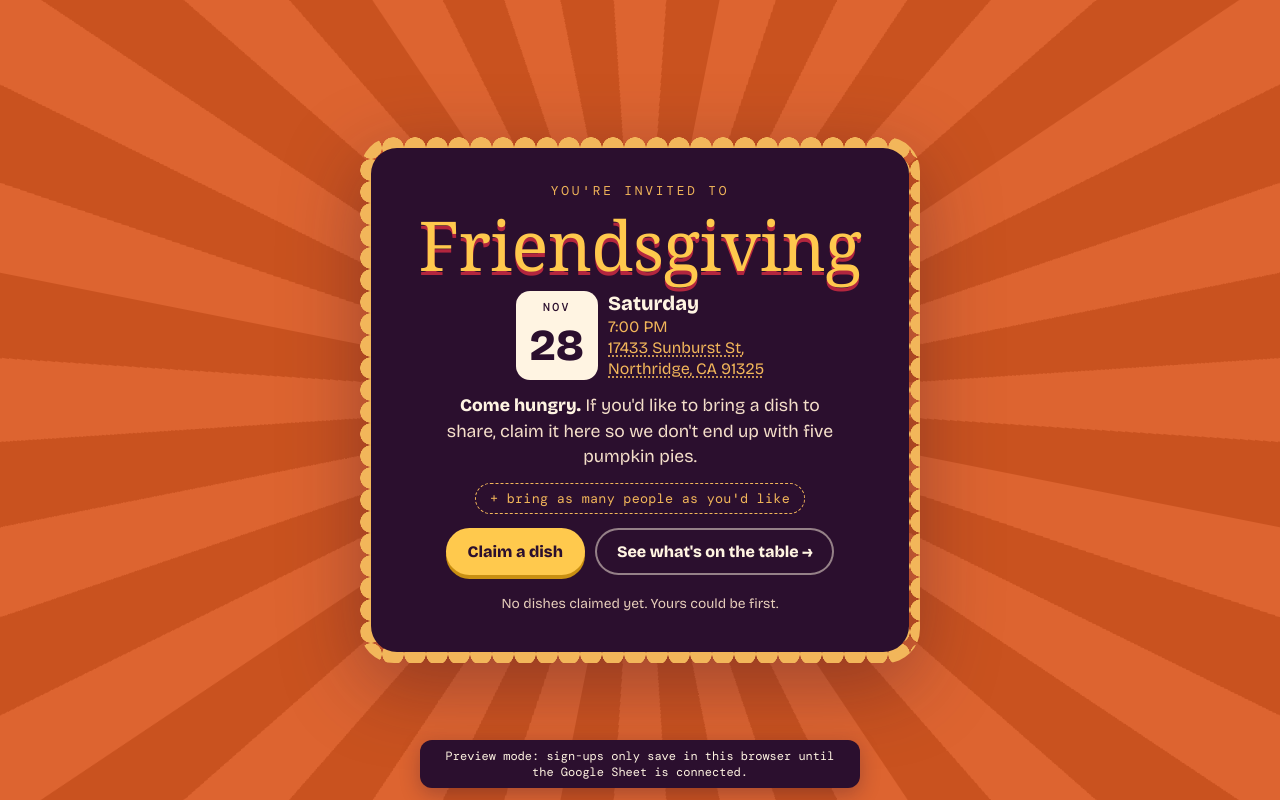
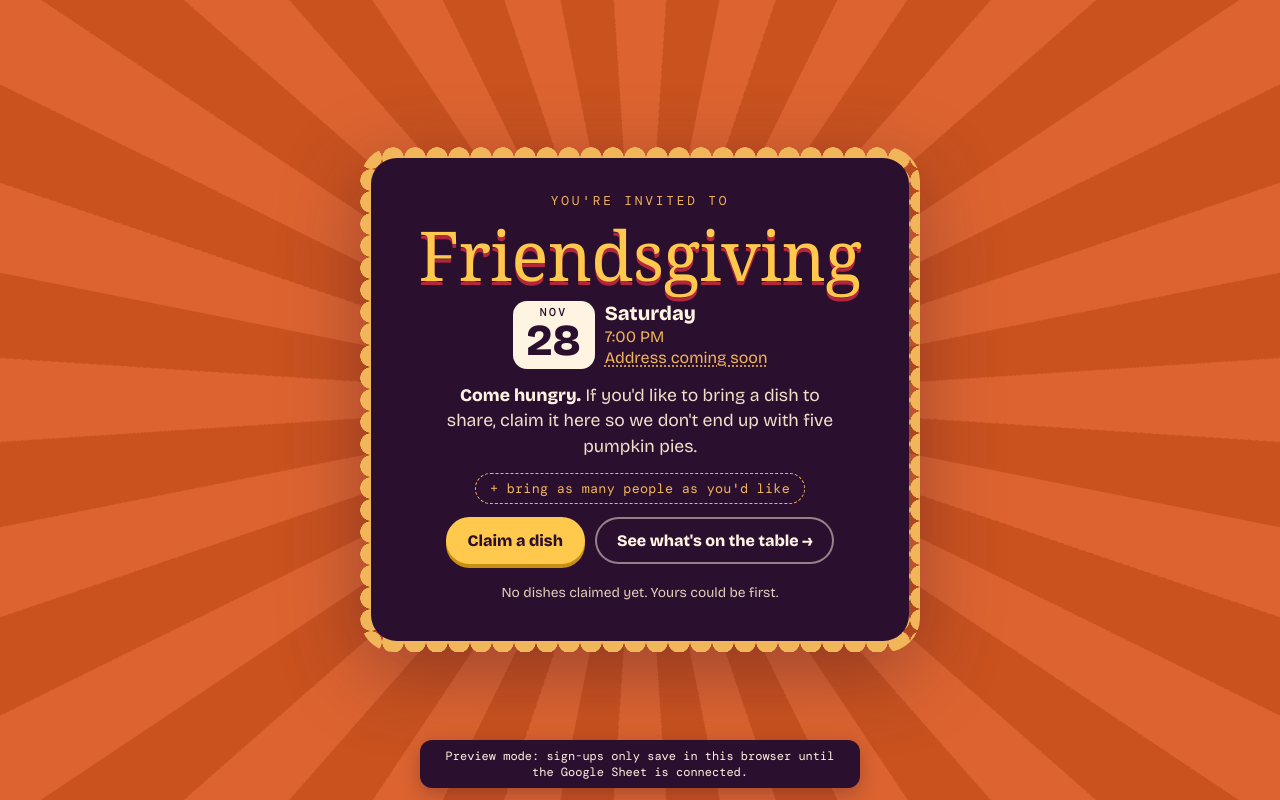
Before and after one commit to altairz22/Friendsgiving, a plain HTML site: page index.html in a window 1280 px wide. Drawn offline with nearby package versions, Linux system fonts and the light colour scheme; a web font is replaced by a local one.

Commit message:
Remove the host's address and email
The address is now blank in CONFIG and shows 'Address coming soon';
HOST_EMAIL is a placeholder to fill in when setting up the script.

Co-Authored-By: Claude Opus 5.5 <noreply@anthropic.com>
Claude-Session: https://claude.ai/code/session_01LT1UqeDuWXYjuLRZr91uJo

```diff
--- a/index.html
+++ b/index.html
@@ -371,7 +371,7 @@ label.f > span small { font-weight: 400; color: var(--ink-muted); }
         <div class="rest">
           <span id="c-weekday">Saturday</span>
           <em id="c-time">7:00 PM</em>
-          <a id="c-place" class="place" href="https://www.google.com/maps/search/?api=1&amp;query=17433%20Sunburst%20St%2C%20Northridge%2C%20CA%2091325" target="_blank" rel="noopener">17433 Sunburst St,<br>Northridge, CA 91325</a>
+          <a id="c-place" class="place" target="_blank" rel="noopener">Address coming soon</a>
         </div>
       </div>
 
@@ -472,7 +472,7 @@ const CONFIG = {
   apiUrl: "",                          // paste your Apps Script web app URL (ends in /exec)
   weekday: "Saturday",
   time: "7:00 PM",
-  place: "17433 Sunburst St, Northridge, CA 91325",
+  place: "",                           // your address, e.g. "123 Main St, Springfield, CA 90000"
   // Most dishes allowed per course. When a course hits its limit it closes,
   // and anyone trying to add one gets pointed to courses that still need food.
   // Use null for no limit.
@@ -927,11 +927,11 @@ function showNotice(t, ms = 5000) {
 /* ---------------- Boot ---------------- */
 $("c-weekday").textContent = CONFIG.weekday;
 $("c-time").textContent = CONFIG.time;
-{ // street on one line, city/state/zip on the next
+if (CONFIG.place) { // street on one line, city/state/zip on the next
   const [street, ...rest] = CONFIG.place.split(", ");
   $("c-place").replaceChildren(street + (rest.length ? "," : ""), ...(rest.length ? [document.createElement("br"), rest.join(", ")] : []));
+  $("c-place").href = "https://www.google.com/maps/search/?api=1&query=" + encodeURIComponent(CONFIG.place);
 }
-$("c-place").href = "https://www.google.com/maps/search/?api=1&query=" + encodeURIComponent(CONFIG.place);
 buildForm();
 render();
 route();
```
Also changed, not shown: docs/invite.png, 2 other files.
